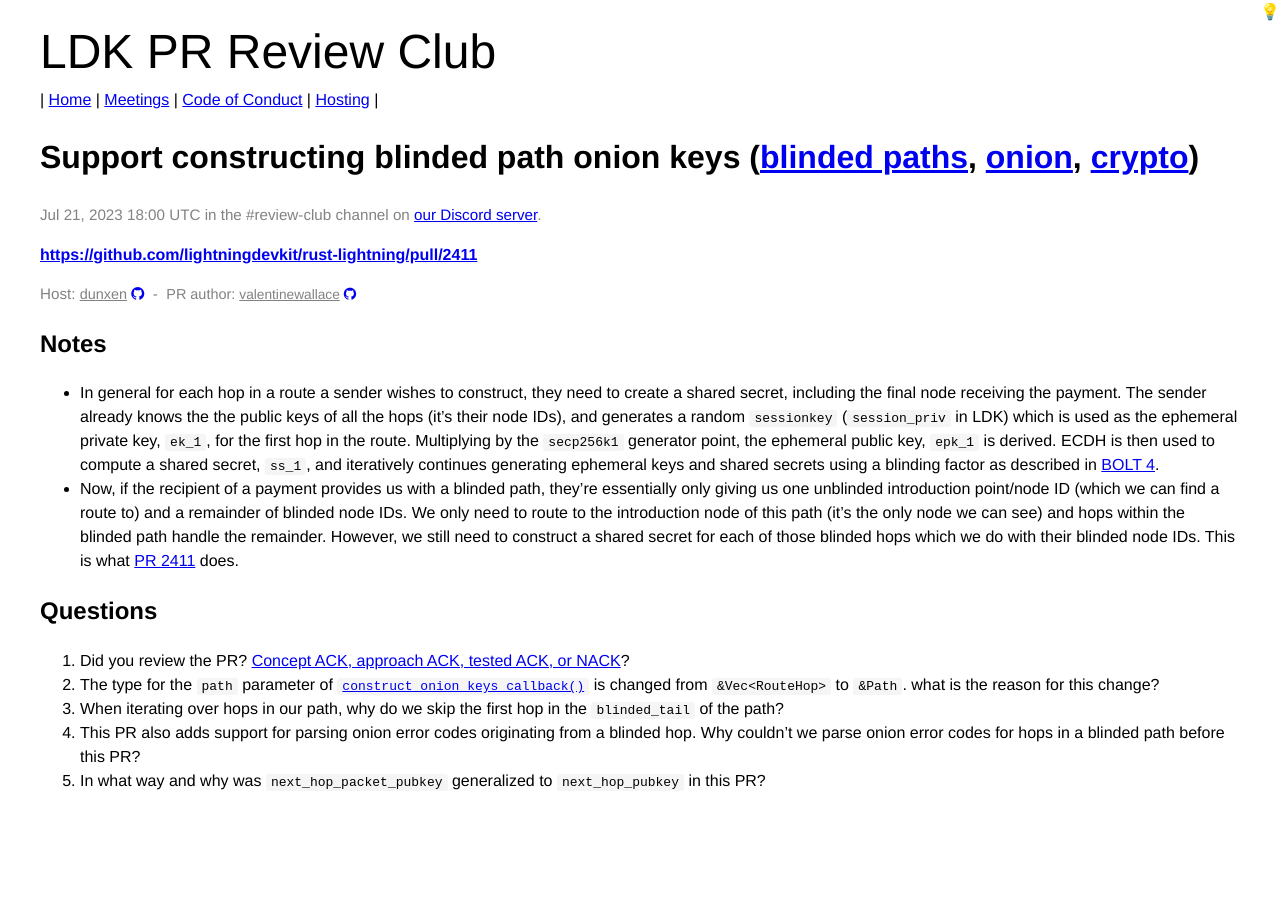
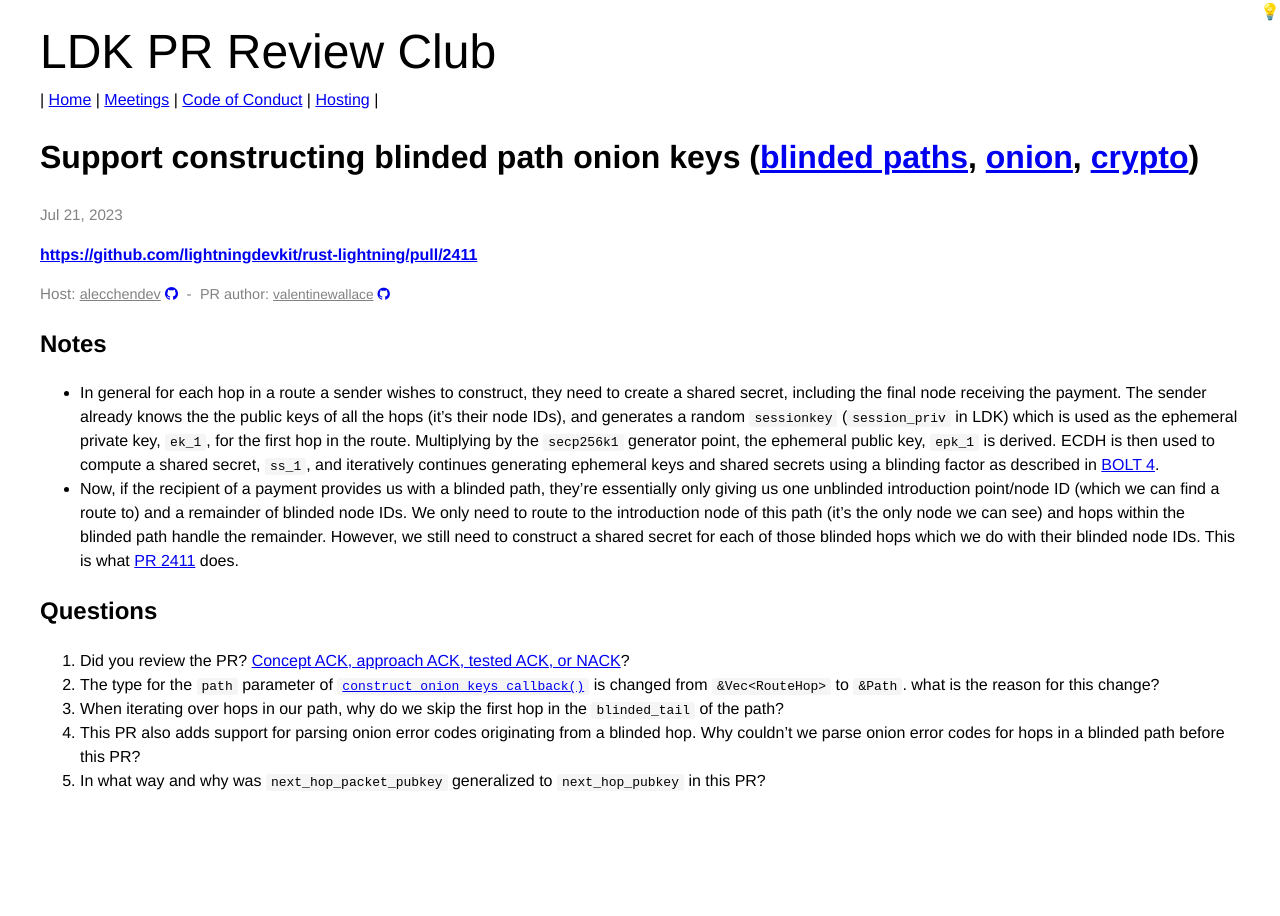
Before and after one commit to lightningdevkit/ldk-review-club, a Jekyll site: the page built from _posts/2023-07-21-#2411.md, in a window 1280 px wide. Built offline with Jekyll 4.4.1, drawn with Linux system fonts in a browser that asks for light colours.

Commit message:
Mark PR 2411 as past & change host

```diff
--- a/_posts/2023-07-21-#2411.md
+++ b/_posts/2023-07-21-#2411.md
@@ -5,8 +5,8 @@ title: "Support constructing blinded path onion keys"
 pr: 2411
 authors: [valentinewallace]
 components: ["blinded paths", "onion", "crypto"]
-host: dunxen
-status: upcoming
+host: alecchendev
+status: past
 commit:
 ---
 
```
